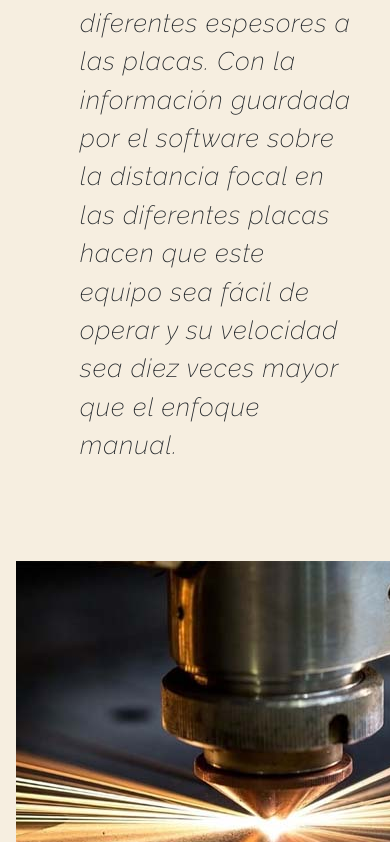
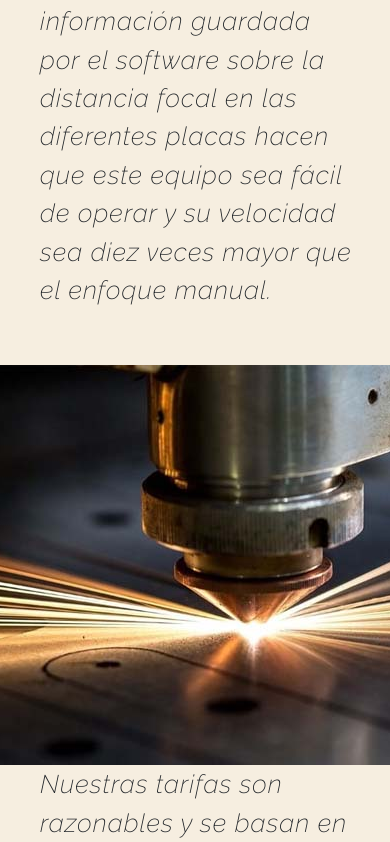
Before and after one commit to JorgeRodrigoSJ/lasersanjuan.github.io, a website: page index.html in a window 390 px wide. Shown: the part 2407-3249 px from the top of the page. Drawn offline with nearby package versions, Linux system fonts and the light colour scheme; a web font is replaced by a local one.

Commit message:
final1.3

```diff
--- a/sass/base/_mediaquery.scss
+++ b/sass/base/_mediaquery.scss
@@ -123,12 +123,18 @@
       .imagen-ejemplosflex {
         width: 80%;
         height: 80%;
-        @include sizes(60px, 0px);
+        @include sizes(40px, 0px);
+        p{
+        padding: 0px;
+        }
       }
       .imagen-ejemplosflex-reverse {
         width: 80%;
         height: 80%;
-        @include sizes(60px, 0px);
+        @include sizes(40px, 0px);
+        p{
+          padding: 0px;
+        }
       }
       .imagen-ejemplos {
           .imagen-index {
```
Also changed, not shown: styles/style.css, 1 other file.
